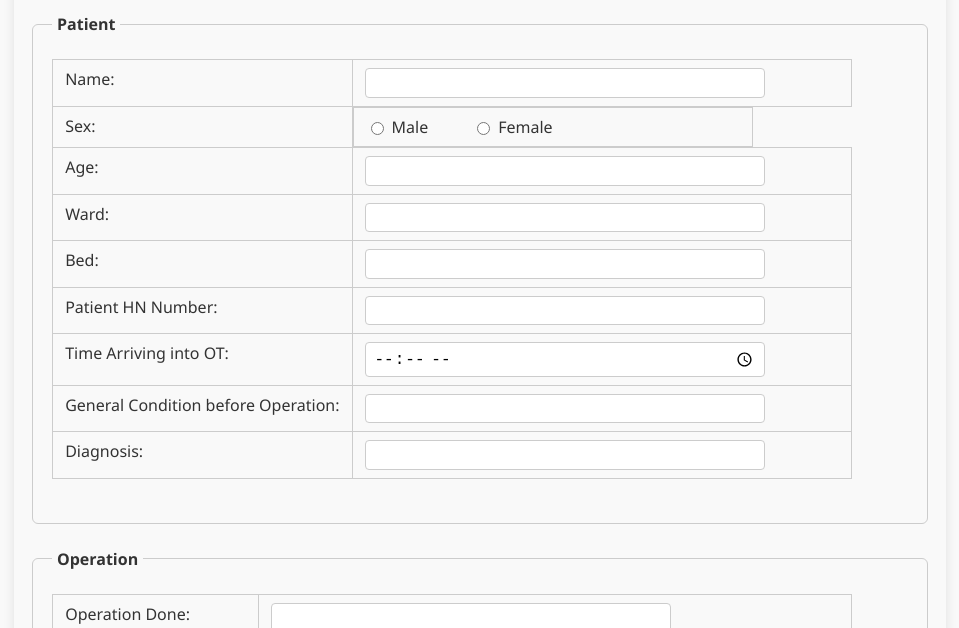
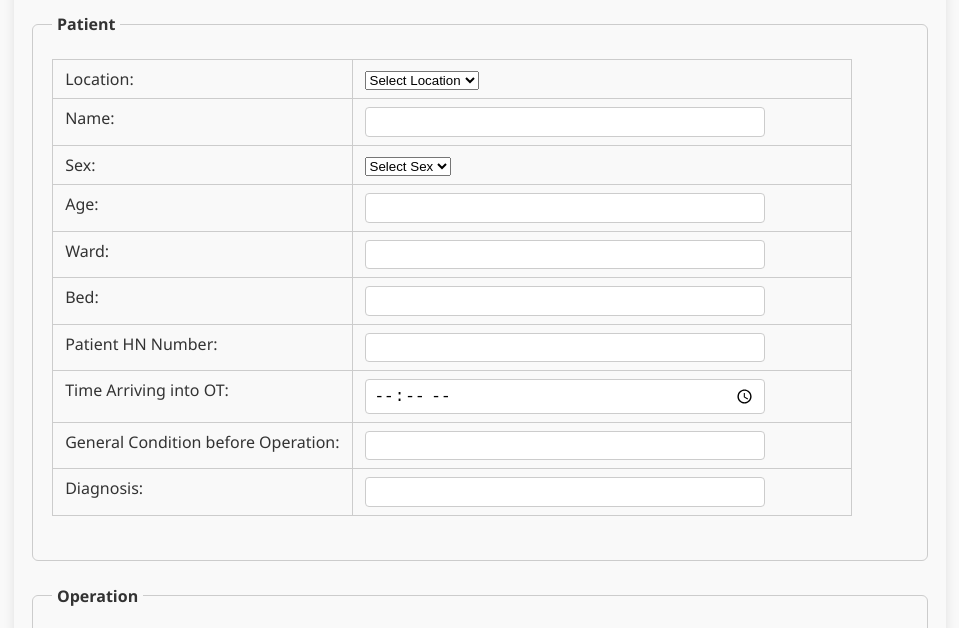
Before and after one commit to lauhonwaiabc/critical-incident-reporting-frontend, a plain HTML site: page NursingInputView.htm in a window 1280 px wide. Shown: the part 115-743 px from the top of the page, without its empty margins (160-1119 px from the left). Drawn offline with nearby package versions, Linux system fonts and the light colour scheme.

Commit message:
Update NursingInputView.htm

```diff
--- a/NursingInputView.htm
+++ b/NursingInputView.htm
@@ -1,10 +1,10 @@
 <!DOCTYPE html>
 <html lang="en">
 <head>
-  <meta charset="UTF-8" />
-  <meta name="viewport" content="width=device-width, initial-scale=1" />
+    <meta charset="UTF-8"/>
+    <meta name="viewport" content="width=device-width, initial-scale=1"/>
     <title>NTWC Nursing CIR Reporting Form</title>
-  <link rel="stylesheet" href="cir-style.css" />
+    <link rel="stylesheet" href="cir-style.css"/>
     <script src="https://cdnjs.cloudflare.com/ajax/libs/crypto-js/4.1.1/crypto-js.min.js"></script>
     <style>
         /* Optional styling to improve table form appearance */
@@ -14,30 +14,36 @@
             max-width: 800px;
             margin-bottom: 20px;
         }
+
         td, th {
             padding: 8px 12px;
             vertical-align: top;
             border: 1px solid #ccc;
         }
+
         legend {
             font-weight: bold;
             margin-top: 20px;
             margin-bottom: 8px;
         }
+
         .radio-group label {
             margin-right: 12px;
         }
+
         textarea {
             width: 100%;
             box-sizing: border-box;
         }
+
         /* New: set fixed column widths with 1:3 ratio */
         table td:first-child {
-    width: 25%;   /* 1 part */
+            width: 25%; /* 1 part */
             white-space: nowrap;
         }
+
         table td:last-child {
-    width: 75%;   /* 3 parts */
+            width: 75%; /* 3 parts */
         }
     </style>
 </head>
@@ -50,43 +56,58 @@
         <table>
             <tbody>
             <tr>
-            <td><label for="patientName">Name:</label></td>
-            <td><input type="text" id="patientName" name="patientName" /></td>
+                <td><label for="location">Location:</label></td>
+                <td>
+                    <select id="location" name="location">
+                        <option value="">Select Location</option>
+                        <option value="tmh">TMH</option>
+                        <option value="poh">POH</option>
+                        <option value="tswh">TSWH</option>
+                        <option value="others">Others</option>
+                    </select>
+                </td>
             </tr>
             <tr>
-            <td>Sex:</td>
-            <td class="radio-group">
-              <label><input type="radio" name="sex" value="Male" /> Male</label>
-              <label><input type="radio" name="sex" value="Female" /> Female</label>
+                <td><label for="patientName">Name:</label></td>
+                <td><input type="text" id="patientName" name="patientName"/></td>
+            </tr>
+            <tr>
+                <td><label for="sex">Sex:</label></td>
+                <td>
+                    <select id="sex" name="sex">
+                        <option value="">Select Sex</option>
+                        <option value="male">Male</option>
+                        <option value="female">Female</option>
+                    </select>
                 </td>
             </tr>
             <tr>
                 <td><label for="age">Age:</label></td>
-            <td><input type="number" id="age" name="age" min="0" /></td>
+                <td><input type="number" id="age" name="age" min="0"/></td>
             </tr>
             <tr>
                 <td><label for="ward">Ward:</label></td>
-            <td><input type="text" id="ward" name="ward" /></td>
+                <td><input type="text" id="ward" name="ward"/></td>
             </tr>
             <tr>
                 <td><label for="bed">Bed:</label></td>
-            <td><input type="text" id="bed" name="bed" /></td>
+                <td><input type="text" id="bed" name="bed"/></td>
             </tr>
             <tr>
                 <td><label for="patientHN">Patient HN Number:</label></td>
-            <td><input type="text" id="patientHN" name="patientHN" /></td>
+                <td><input type="text" id="patientHN" name="patientHN"/></td>
             </tr>
             <tr>
                 <td><label for="timeArriveOT">Time Arriving into OT:</label></td>
-            <td><input type="time" id="timeArriveOT" name="timeArriveOT" /></td>
+                <td><input type="time" id="timeArriveOT" name="timeArriveOT"/></td>
             </tr>
             <tr>
                 <td><label for="generalConditionBefore">General Condition before Operation:</label></td>
-            <td><input type="text" id="generalConditionBefore" name="generalConditionBefore" /></td>
+                <td><input type="text" id="generalConditionBefore" name="generalConditionBefore"/></td>
             </tr>
             <tr>
                 <td><label for="diagnosis">Diagnosis:</label></td>
-            <td><input type="text" id="diagnosis" name="diagnosis" /></td>
+                <td><input type="text" id="diagnosis" name="diagnosis"/></td>
             </tr>
             </tbody>
         </table>
@@ -98,23 +119,23 @@
             <tbody>
             <tr>
                 <td><label for="operationDone">Operation Done:</label></td>
-            <td><input type="text" id="operationDone" name="operationDone" /></td>
+                <td><input type="text" id="operationDone" name="operationDone"/></td>
             </tr>
             <tr>
                 <td><label for="previousOperation">Any Previous Operation:</label></td>
-            <td><input type="text" id="previousOperation" name="previousOperation" /></td>
+                <td><input type="text" id="previousOperation" name="previousOperation"/></td>
             </tr>
             <tr>
                 <td><label for="surgeon">Surgeon:</label></td>
-            <td><input type="text" id="surgeon" name="surgeon" /></td>
+                <td><input type="text" id="surgeon" name="surgeon"/></td>
             </tr>
             <tr>
                 <td><label for="operationStart">Time Commenced:</label></td>
-            <td><input type="time" id="operationStart" name="operationStart" /></td>
+                <td><input type="time" id="operationStart" name="operationStart"/></td>
             </tr>
             <tr>
                 <td><label for="operationEnd">Time Completed:</label></td>
-            <td><input type="time" id="operationEnd" name="operationEnd" /></td>
+                <td><input type="time" id="operationEnd" name="operationEnd"/></td>
             </tr>
             </tbody>
         </table>
@@ -126,19 +147,19 @@
             <tbody>
             <tr>
                 <td><label for="anaesthesiaAdministered">Anaesthesia Administered:</label></td>
-            <td><input type="text" id="anaesthesiaAdministered" name="anaesthesiaAdministered" /></td>
+                <td><input type="text" id="anaesthesiaAdministered" name="anaesthesiaAdministered"/></td>
             </tr>
             <tr>
                 <td><label for="anaesthetist">Anaesthetist:</label></td>
-            <td><input type="text" id="anaesthetist" name="anaesthetist" /></td>
+                <td><input type="text" id="anaesthetist" name="anaesthetist"/></td>
             </tr>
             <tr>
                 <td><label for="anaesthesiaStart">Time Commenced:</label></td>
-            <td><input type="time" id="anaesthesiaStart" name="anaesthesiaStart" /></td>
+                <td><input type="time" id="anaesthesiaStart" name="anaesthesiaStart"/></td>
             </tr>
             <tr>
                 <td><label for="anaesthesiaEnd">Time Completed:</label></td>
-            <td><input type="time" id="anaesthesiaEnd" name="anaesthesiaEnd" /></td>
+                <td><input type="time" id="anaesthesiaEnd" name="anaesthesiaEnd"/></td>
             </tr>
             </tbody>
         </table>
@@ -150,11 +171,11 @@
             <tbody>
             <tr>
                 <td><label for="scrubNurse">Scrub Nurse:</label></td>
-            <td><input type="text" id="scrubNurse" name="scrubNurse" /></td>
+                <td><input type="text" id="scrubNurse" name="scrubNurse"/></td>
             </tr>
             <tr>
                 <td><label for="circulatingNurse">Circulating Nurse:</label></td>
-            <td><input type="text" id="circulatingNurse" name="circulatingNurse" /></td>
+                <td><input type="text" id="circulatingNurse" name="circulatingNurse"/></td>
             </tr>
             </tbody>
         </table>
@@ -178,19 +199,19 @@
             <tbody>
             <tr>
                 <td><label for="pulse">Pulse:</label></td>
-            <td><input type="text" id="pulse" name="pulse" /></td>
+                <td><input type="text" id="pulse" name="pulse"/></td>
             </tr>
             <tr>
                 <td><label for="bp">BP:</label></td>
-            <td><input type="text" id="bp" name="bp" /></td>
+                <td><input type="text" id="bp" name="bp"/></td>
             </tr>
             <tr>
                 <td><label for="respiration">Respiration:</label></td>
-            <td><input type="text" id="respiration" name="respiration" /></td>
+                <td><input type="text" id="respiration" name="respiration"/></td>
             </tr>
             <tr>
                 <td><label for="timeLeavingOT">Time Leaving OT:</label></td>
-            <td><input type="time" id="timeLeavingOT" name="timeLeavingOT" /></td>
+                <td><input type="time" id="timeLeavingOT" name="timeLeavingOT"/></td>
             </tr>
             </tbody>
         </table>
@@ -202,7 +223,7 @@
             <tbody>
             <tr>
                 <td><label for="reportingOfficer">Reporting Officer:</label></td>
-            <td><input type="text" id="reportingOfficer" name="reportingOfficer" /></td>
+                <td><input type="text" id="reportingOfficer" name="reportingOfficer"/></td>
             </tr>
             <tr>
                 <td><label for="rank">Rank:</label></td>
@@ -219,7 +240,7 @@
             </tr>
             <tr>
                 <td><label for="appt">Appt:</label></td>
-            <td><input type="text" id="appt" name="appt" /></td>
+                <td><input type="text" id="appt" name="appt"/></td>
             </tr>
             </tbody>
         </table>
@@ -231,7 +252,7 @@
             <tbody>
             <tr>
                 <td><label for="encPassword">Password:</label></td>
-            <td><input type="password" id="encPassword" required /></td>
+                <td><input type="password" id="encPassword" required/></td>
             </tr>
             </tbody>
         </table>
@@ -243,13 +264,16 @@
 
 <script src="https://cdnjs.cloudflare.com/ajax/libs/crypto-js/4.1.1/crypto-js.min.js"></script>
 <script>
+    document.cookie.split(";").forEach(function (c) {
+        document.cookie = c.replace(/^ +/, "")
+            .replace(/=.*/, "=;expires=" + new Date().toUTCString() + ";path=/");
+    });
+
 function collectFormData() {
     return {
+        location: document.getElementById('location').value || null,
         patientName: document.getElementById('patientName').value.trim() || null,
-        sex: (() => {
-          const sexRadio = document.querySelector('input[name="sex"]:checked');
-          return sexRadio ? sexRadio.value : null;
-        })(),
+        sex: document.getElementById('sex').value || null,
         age: (() => {
             const val = document.getElementById('age').value;
             return val ? Number(val) : null;
@@ -282,6 +306,7 @@
         timestamp: new Date().toISOString(),
     };
 }
+
     document.getElementById('nursingForm').addEventListener('submit', function (e) {
         e.preventDefault();
         const password = document.getElementById('encPassword').value;
@@ -295,8 +320,8 @@
         const API_URL = 'https://api-gm7mkhepka-uc.a.run.app/api/records';
         fetch(API_URL, {
             method: 'POST',
-        headers: { 'Content-Type': 'application/json' },
-        body: JSON.stringify({ encryptedData: ciphertext }),
+            headers: {'Content-Type': 'application/json'},
+            body: JSON.stringify({encryptedData: ciphertext}),
         })
             .then((res) => {
                 if (res.ok) {
```
Lines whose indentation alone changed are shown as unchanged.
